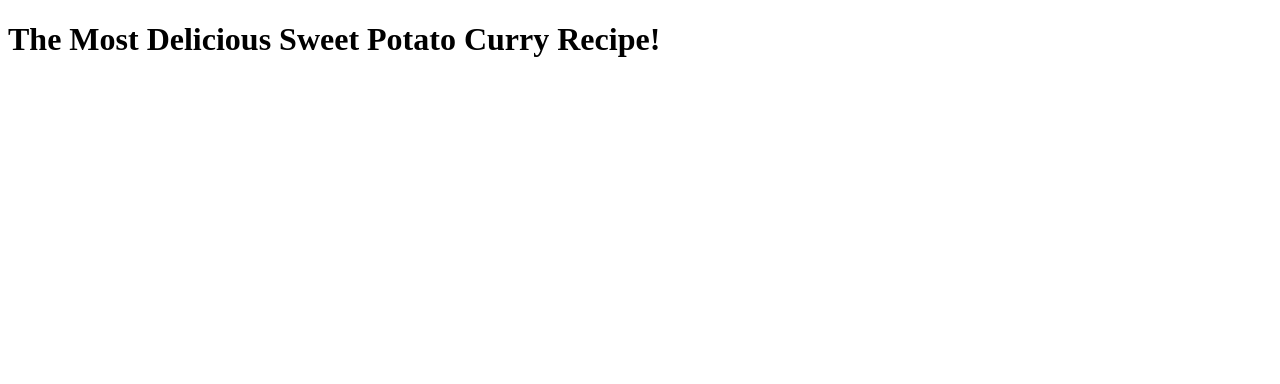
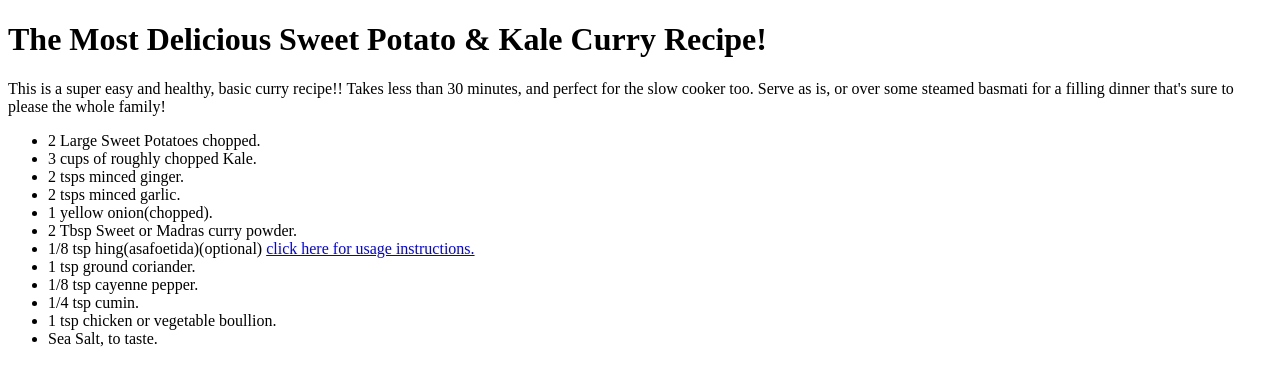
Before and after one commit to Sophia-SR/Eventonica, a plain HTML site: page techtonica-projects/recipe-page/index.html in a window 1280 px wide. Drawn offline with Linux system fonts and the light colour scheme.

Commit message:
updated recipe ingredients

```diff
--- a/techtonica-projects/recipe-page/index.html
+++ b/techtonica-projects/recipe-page/index.html
@@ -8,7 +8,23 @@
     <body>
 </head>
 <body>
-<h1>The Most Delicious Sweet Potato Curry Recipe!</h1>
+<h1>The Most Delicious Sweet Potato & Kale Curry Recipe!</h1>
+<p>This is a super easy and healthy, basic curry recipe!! Takes less than 30 minutes, and perfect for the slow cooker too. Serve as is, or over some steamed basmati for a filling dinner that's sure to please the whole family! </p>
+<ul>
+ <li>2 Large Sweet Potatoes chopped.</li>
+ <li>3 cups of roughly chopped Kale.</li>
+ <li>2 tsps minced ginger.</li>
+ <li>2 tsps minced garlic.</li>
+ <li>1 yellow onion(chopped).</li>
+ <li>2 Tbsp Sweet or Madras curry powder.</li>
+ <li>1/8 tsp hing(asafoetida)(optional) <a href="https://food.ndtv.com/food-drinks/how-to-use-heeng-in-cooking-3-simple-ways-to-use-this-pungent-spice-1772250">click here for usage instructions.</a></li>
+ <li>1 tsp ground coriander.</li>
+ <li>1/8 tsp cayenne pepper.</li>
+ <li>1/4 tsp cumin.</li>
+ <li>1 tsp chicken or vegetable boullion.</li>
+ <li>Sea Salt, to taste.</li>
+
+</ul>
 
 
 </body>
```
